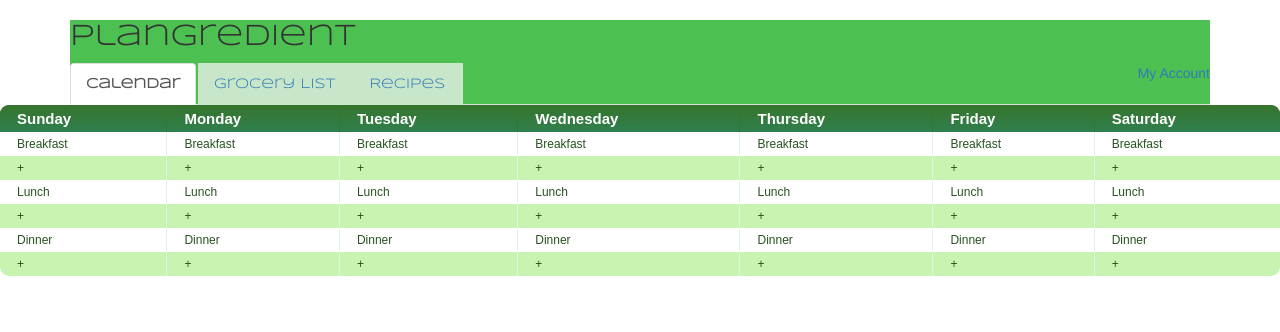
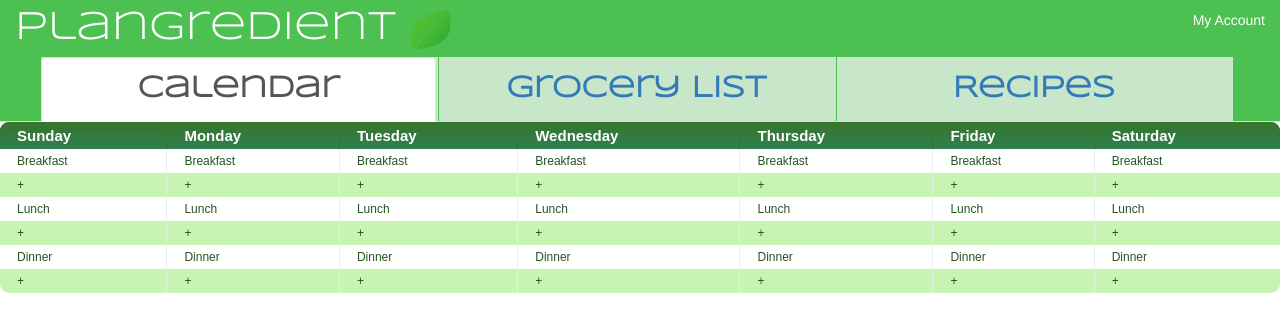
Before and after one commit to ccmachone/plangredient, a plain HTML site: page calendar.html in a window 1280 px wide. Drawn offline with nearby package versions, Linux system fonts and the light colour scheme; a script that the page names is missing.

Commit message:
Updates to make top banner look like color wireframe.

```diff
--- a/calendar.html
+++ b/calendar.html
@@ -16,51 +16,21 @@
     <script src="https://maxcdn.bootstrapcdn.com/bootstrap/3.3.7/js/bootstrap.min.js" integrity="sha384-Tc5IQib027qvyjSMfHjOMaLkfuWVxZxUPnCJA7l2mCWNIpG9mGCD8wGNIcPD7Txa" crossorigin="anonymous"></script>
     <script src="calendar.js"></script>
     <link href="https://fonts.googleapis.com/css?family=Syncopate" rel="stylesheet">
+    <link href="common.css" rel="stylesheet">
     <link href="calendarTableStyle.css" rel="stylesheet">
     <link href="calendar.css" rel="styleSheet">
-    <style>
-        .carousel-inner > .item > img,
-        .carousel-inner > .item > a > img {
-            width: 70%;
-            margin: auto;
-        }
-        .carousel-caption {
-            color: black !important;
-        }
-
-        #plangredient {
-            font-family: 'Syncopate', sans-serif;
-        }
-        .nav{
-            font-family: 'Syncopate', sans-serif;
-        }
-        .active {
-            font-weight: bolder;
-        }
-        #grocery_list_tab {
-            background-color: #C8E6C9;
-        }
-        #recipes_tab {
-            background-color: #C8E6C9;
-        }
-        .heading {
-            background-color: #4CC151;
-        }
-
-
-    </style>
 </head>
 <body class="full">
-	<div class="container theme-showcase" role="main">
+	<div role="main">
         <div class="heading">
-		<h2 id="plangredient">PlanGredient</h2>
-		<a href="account.html" style="float:right;">My Account</a>
-		<ul class="nav nav-tabs">
-			<li id="calendar_tab" class="active"><a href="calendar.html">Calendar</a></li>
-			<li id="grocery_list_tab"><a href="grocery_list.html">Grocery List</a></li>
-			<li id="recipes_tab"><a href="recipes_list.html">Recipes</a></li>
-		</ul>
-    </div>
+            <span id="plangredient_header">PlanGredient <img id="plangredient_leaf" src="leaf.png" /></span>
+            <a id="plangredient_my_account_link" href="account.html" style="float:right;">My Account</a>
+            <ul id="plangredient_nav_tabs" class="nav nav-tabs">
+                <li id="calendar_tab" class="active"><a href="calendar.html">Calendar</a></li>
+                <li id="grocery_list_tab"><a href="grocery_list.html">Grocery List</a></li>
+                <li id="recipes_tab"><a href="recipes_list.html">Recipes</a></li>
+            </ul>
+        </div>
 	</div>
 	<div class="datagrid">
 		<table id = "calendarWeek1">
--- /dev/null
+++ b/common.css
@@ -0,0 +1,48 @@
+#plangredient_header {
+    font-family: 'Syncopate', sans-serif;
+    margin-top: 0px;
+    padding-left: 15px;
+    font-size: 40px;
+    color: white;
+}
+#plangredient_leaf {
+    width: 40px;
+    height: 40px;
+}
+#plangredient_my_account_link {
+    padding-right: 15px;
+    padding-top: 10px;
+    color: white;
+}
+.nav{
+    font-family: 'Syncopate', sans-serif;
+    font-weight: bolder;
+}
+
+#plangredient_nav_tabs {
+    padding-left: 40px;
+    font-size: 30px;
+    text-align: center;
+}
+
+#plangredient_nav_tabs > li {
+    width: 32%;
+    margin-left: 1px;
+    margin-rigth: 1px;
+}
+
+.active {
+    font-weight: bolder;
+}
+#calendar_tab {
+    background-color: #C8E6C9;
+}
+#grocery_list_tab {
+    background-color: #C8E6C9;
+}
+#recipes_tab {
+    background-color: #C8E6C9;
+}
+.heading {
+    background-color: #4CC151;
+}
```
Also changed, not shown: account.html (+11 -21 lines), grocery_list.html (+7 -20 lines), index.html (+11 -16 lines), recipe_display.html (+12 -24 lines), recipes_add.html (+12 -20 lines), recipes_list.html (+12 -25 lines), leaf.png (added).
